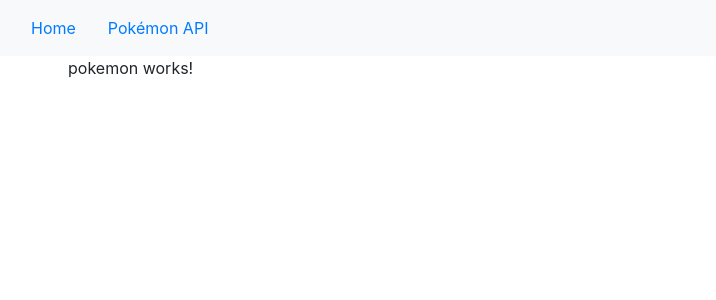
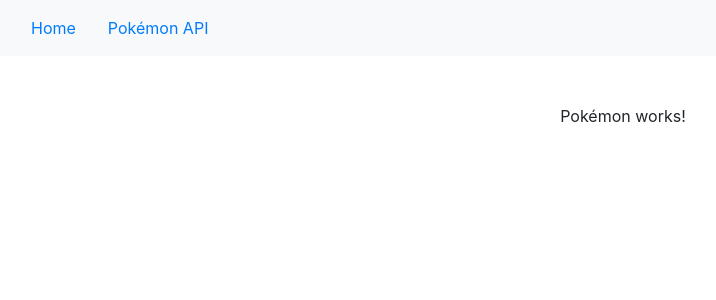
Before and after one commit to lordpansar/pokeapp, an Angular app: page /pokemon in a window 1280 px wide. Shown: the top 300 px of the page, without its empty margins (17-733 px from the left). Built offline with nearby package versions, Linux system fonts and the light colour scheme.

Commit message:
Added basic layout to components

```diff
--- a/src/app/home/home.component.html
+++ b/src/app/home/home.component.html
@@ -1,5 +1,5 @@
 <div class="row">
-  <div class="col-md-12">
-    home works!
+  <div class="col-md-12 text-center mt-5">
+    Home works!
   </div>
 </div>
--- a/src/app/pokemon/pokemon.component.html
+++ b/src/app/pokemon/pokemon.component.html
@@ -1,3 +1,5 @@
-<p>
-  pokemon works!
-</p>
+<div class="row">
+  <div class="col-md-12 text-center mt-5">
+    Pokémon works!
+  </div>
+</div>
```
